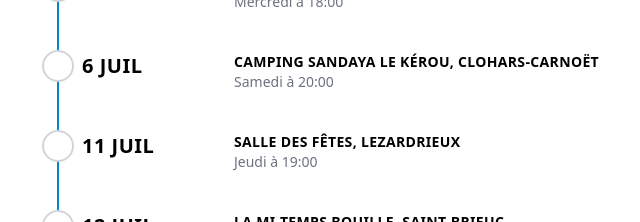
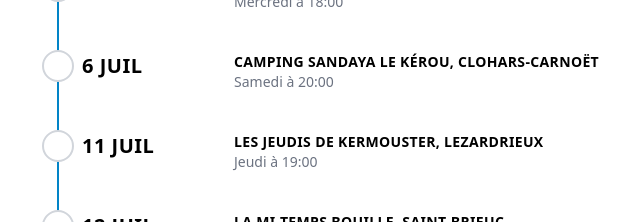
Before and after one commit to AlexandreKempf/en-tete-a-texte, a SvelteKit app: page /concerts in a window 1280 px wide. Shown: the part 800-1022 px from the top of the page, without its empty margins (598-1238 px from the left). Built offline with nearby package versions, Linux system fonts and the light colour scheme.

Commit message:
Update concerts.js

```diff
--- a/src/routes/concerts.js
+++ b/src/routes/concerts.js
@@ -255,7 +255,7 @@
     },
     {
         date: new Date(2024, 6, 11, 19),
-        place: 'Salle des Fêtes, Lezardrieux'
+        place: 'Les jeudis de Kermouster, Lezardrieux'
     },
     {
         date: new Date(2024, 6, 12, 20),
```
